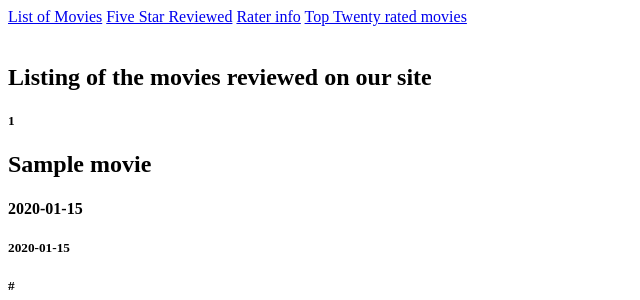
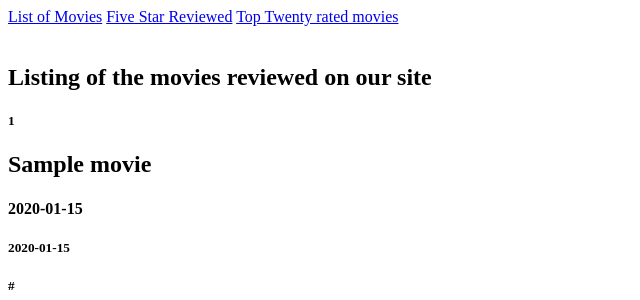
Before and after one commit to chucklapress/movie_review_new, a Django app: page /movie/ in a window 1280 px wide. Shown: the top 300 px of the page, without its empty margins (0-640 px from the left). Run offline with Django 3.2, Linux system fonts and the light colour scheme; tables that the repository leaves empty hold one stand-in row (values such as "Sample post"); parts of the project's set-up code (start-up, migrations or seed data) failed here and were passed over.

Commit message:
deleted dead rater info link in base

```diff
--- a/templates/base.html
+++ b/templates/base.html
@@ -9,7 +9,6 @@
 
     <a href="/movie/">List of Movies</a>
     <a href="/rated/">Five Star Reviewed</a>
-    <a href="/raters/">Rater info</a>
     <a href="/top_twenty/">Top Twenty rated movies</a>
     </div>
       <br>{% block content %}
```
